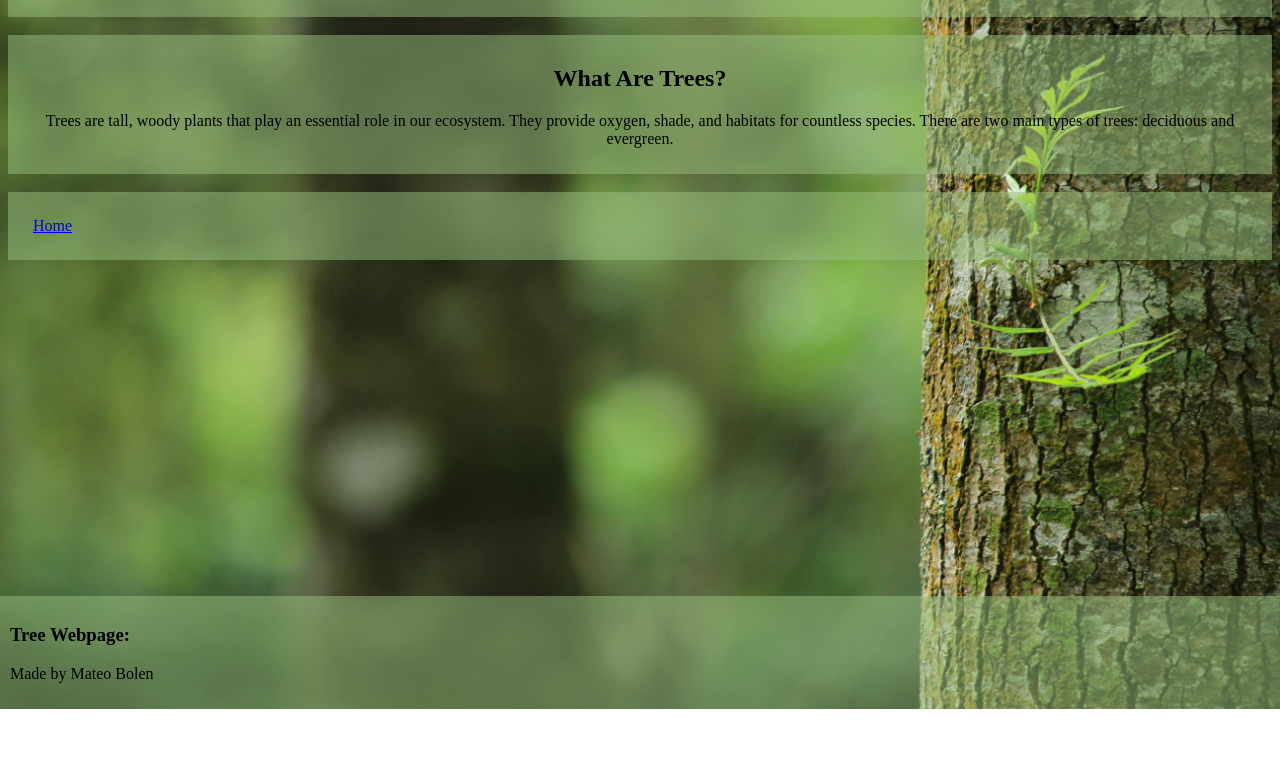
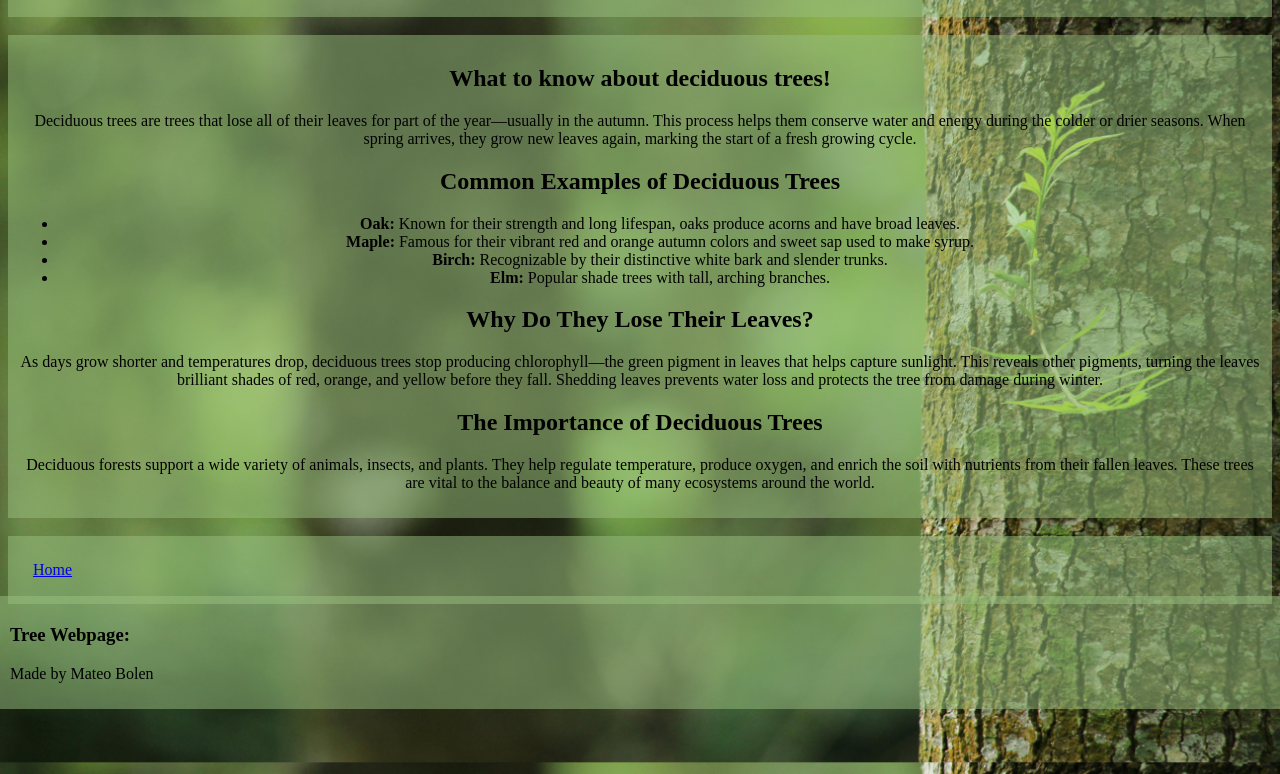
Before and after one commit to mateobolen/Web-Dev-First-Project, a plain HTML site: page deciduous.html in a window 1280 px wide. Shown: the part 91-865 px from the top of the page. Before the commit the page ends 800 px from the top, so only its background shows below. Drawn offline with Linux system fonts and the light colour scheme.

Commit message:
final commit

```diff
--- a/deciduous.html
+++ b/deciduous.html
@@ -3,7 +3,7 @@
 <head>
     <meta charset="UTF-8">
     <meta name="viewport" content="width=device-width, initial-scale=1.0">
-    <title>First project</title>
+    <title>Deciduous Trees</title>
     <link rel="stylesheet" href="styles.css">
 </head>
 <body>
@@ -13,17 +13,49 @@
     <br>
     <div id="info">
 
-        <h2>What Are Trees?</h2>
+        <h2>What to know about deciduous trees!</h2>
         <p>
-        Trees are tall, woody plants that play an essential role in our ecosystem.
-        They provide oxygen, shade, and habitats for countless species.
-        There are two main types of trees: deciduous and evergreen.
-        </p>
+      Deciduous trees are trees that lose all of their leaves for part of the year—usually in the autumn.
+      This process helps them conserve water and energy during the colder or drier seasons.
+      When spring arrives, they grow new leaves again, marking the start of a fresh growing cycle.
+    </p>
+
+    <h2>Common Examples of Deciduous Trees</h2>
+    <ul>
+      <li><strong>Oak:</strong> Known for their strength and long lifespan, oaks produce acorns and have broad leaves.</li>
+      <li><strong>Maple:</strong> Famous for their vibrant red and orange autumn colors and sweet sap used to make syrup.</li>
+      <li><strong>Birch:</strong> Recognizable by their distinctive white bark and slender trunks.</li>
+      <li><strong>Elm:</strong> Popular shade trees with tall, arching branches.</li>
+    </ul>
+
+    <h2>Why Do They Lose Their Leaves?</h2>
+    <p>
+      As days grow shorter and temperatures drop, deciduous trees stop producing chlorophyll—the green pigment
+      in leaves that helps capture sunlight. This reveals other pigments, turning the leaves brilliant shades
+      of red, orange, and yellow before they fall. Shedding leaves prevents water loss and protects the tree
+      from damage during winter.
+    </p>
+
+    <h2>The Importance of Deciduous Trees</h2>
+    <p>
+      Deciduous forests support a wide variety of animals, insects, and plants.
+      They help regulate temperature, produce oxygen, and enrich the soil with nutrients from their fallen leaves.
+      These trees are vital to the balance and beauty of many ecosystems around the world.
+    </p>
     </div>
     <br>
     <div id="links">
         <a id="deciduous" class="tree-link" href="index.html">Home</a>
         </div>
+        <br>
+        <br>
+        <br>
+        <br>
+        <br>
+        <br>
+        <br>
+        <br>
+        <br>
     <footer>
         <h3>Tree Webpage:</h3>
         <p>Made by Mateo Bolen</p>
--- a/styles.css
+++ b/styles.css
@@ -47,6 +47,17 @@ header {
     background-color: rgb(154, 191, 128, 0.5);
 }
 
+@media (max-width: 700px) {
+    #links {
+        flex-direction: column; /* stack vertically */
+    }
+
+    #deciduous,
+    #evergreen {
+        flex-basis: 100%;
+    }
+}
+
 footer {
     position: fixed;
     left: 0;
```
Also changed, not shown: evergreen.html (+5 -5 lines), index.html (+1 -1 lines).
